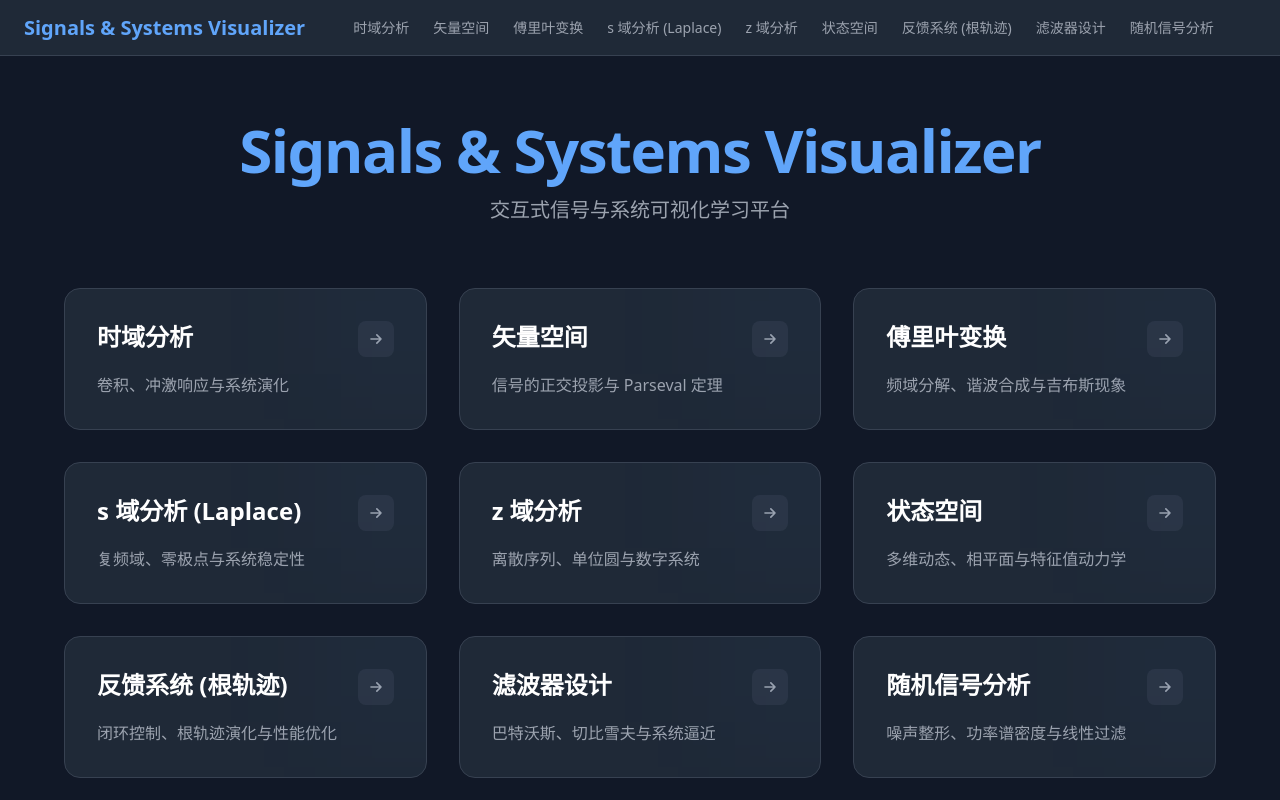
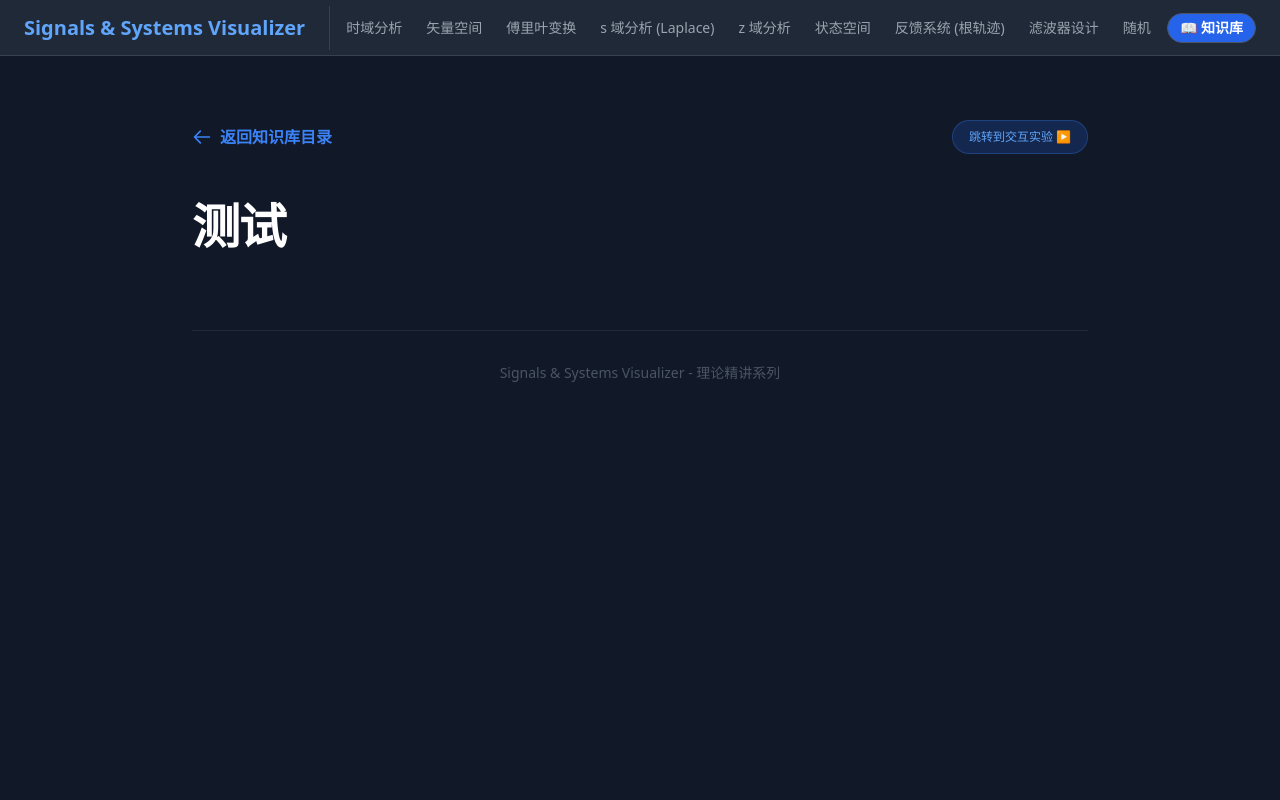
Before and after one commit to justice010/signals-systems-visualizer, a React (Vite) app: page /signals-systems-visualizer/knowledge/1 in a window 1280 px wide. Before the commit this address led to /signals-systems-visualizer. Built offline with nearby package versions, Linux system fonts and the light colour scheme.

Commit message:
feat: Add Knowledge Base Module

```diff
--- /dev/null
+++ b/src/components/KnowledgeChapter.tsx
@@ -0,0 +1,86 @@
+import React, { useEffect, useState } from 'react';
+import { useParams, Link } from 'react-router-dom';
+import ReactMarkdown from 'react-markdown';
+import remarkMath from 'remark-math';
+import rehypeKatex from 'rehype-katex';
+import rehypeRaw from 'rehype-raw';
+
+// Dynamic discovery for chapter content
+const knowledgeModules = import.meta.glob('/src/content/knowledge/*.md', { query: '?raw', import: 'default' });
+
+const KnowledgeChapter: React.FC = () => {
+  const { chapterId } = useParams<{ chapterId: string }>();
+  const [content, setContent] = useState<string>('');
+  const [loading, setLoading] = useState(true);
+
+  useEffect(() => {
+    const loadContent = async () => {
+      setLoading(true);
+      // Try to find the exact match or fuzzy match (case/path style)
+      const availableKeys = Object.keys(knowledgeModules);
+      const matchingKey = availableKeys.find(key => key.endsWith(`${chapterId}.md`));
+
+      if (matchingKey) {
+        try {
+          const raw = await knowledgeModules[matchingKey]();
+          setContent(raw as string);
+        } catch (err) {
+          console.error('Error loading knowledge content:', err);
+          setContent('# 加载失败\n\n读取文档内容时出错。');
+        }
+      } else {
+        setContent('# 404 文档未找到\n\n抱歉，该章节的理论文档尚未创建。');
+      }
+      setLoading(false);
+    };
+
+    loadContent();
+  }, [chapterId]);
+
+  return (
+    <div className="h-full w-full overflow-y-auto bg-gray-900 text-gray-100 p-6 md:p-16 scroll-smooth">
+      <div className="max-w-4xl mx-auto">
+        {/* Navigation / Back Link */}
+        <nav className="mb-12 flex items-center justify-between">
+          <Link
+            to="/knowledge"
+            className="flex items-center text-blue-500 hover:text-blue-400 transition-colors group"
+          >
+            <svg className="w-5 h-5 mr-2 transform group-hover:-translate-x-1 transition-transform" fill="none" stroke="currentColor" viewBox="0 0 24 24">
+              <path strokeLinecap="round" strokeLinejoin="round" strokeWidth={2} d="M10 19l-7-7m0 0l7-7m-7 7h18" />
+            </svg>
+            <span className="font-bold">返回知识库目录</span>
+          </Link>
+
+          <Link
+            to={`/chapter/${chapterId}`}
+            className="text-xs bg-blue-600/20 text-blue-400 border border-blue-500/30 px-4 py-2 rounded-full hover:bg-blue-600 hover:text-white transition-all"
+          >
+            跳转到交互实验 ▶
+          </Link>
+        </nav>
+
+        {loading ? (
+          <div className="flex justify-center py-20">
+            <div className="animate-spin rounded-full h-10 w-10 border-b-2 border-blue-500"></div>
+          </div>
+        ) : (
+          <article className="prose prose-invert prose-lg max-w-none prose-headings:tracking-tight prose-a:text-blue-400 prose-img:rounded-xl">
+            <ReactMarkdown
+              remarkPlugins={[remarkMath]}
+              rehypePlugins={[rehypeKatex, rehypeRaw]}
+            >
+              {content}
+            </ReactMarkdown>
+          </article>
+        )}
+
+        <footer className="mt-20 pt-8 border-t border-gray-800 text-center text-gray-600 text-sm pb-12">
+          Signals & Systems Visualizer - 理论精讲系列
+        </footer>
+      </div>
+    </div>
+  );
+};
+
+export default KnowledgeChapter;
--- /dev/null
+++ b/src/components/KnowledgeHome.tsx
@@ -0,0 +1,103 @@
+import React, { useEffect, useState } from 'react';
+import { useNavigate } from 'react-router-dom';
+
+// Dynamic discovery of all markdown files in the knowledge folder
+const knowledgeModules = import.meta.glob('/src/content/knowledge/*.md', { query: '?raw', import: 'default' });
+
+interface ChapterInfo {
+  id: string;
+  title: string;
+  desc: string;
+}
+
+const KnowledgeHome: React.FC = () => {
+  const navigate = useNavigate();
+  const [chapters, setChapters] = useState<ChapterInfo[]>([]);
+  const [loading, setLoading] = useState(true);
+
+  useEffect(() => {
+    const loadChapters = async () => {
+      const chapterData: ChapterInfo[] = [];
+
+      for (const path in knowledgeModules) {
+        try {
+          const rawContent = await knowledgeModules[path]() as string;
+          // Extract ID from filename (e.g., /src/content/knowledge/time-domain.md -> time-domain)
+          const id = path.split('/').pop()?.replace('.md', '') || '';
+
+          // Extract Title from the first H1 (# Title)
+          const titleMatch = rawContent.match(/^#\s+(.*)/m);
+          const title = titleMatch ? titleMatch[1] : id;
+
+          // Extract Description from the first non-header paragraph
+          const lines = rawContent.split('\n');
+          const firstPara = lines.find(line => line.trim() && !line.startsWith('#') && !line.startsWith('---')) || '阅读该章节的理论详情...';
+          const desc = firstPara.length > 80 ? firstPara.substring(0, 77) + '...' : firstPara;
+
+          chapterData.push({ id, title, desc });
+        } catch (err) {
+          console.error(`Failed to load knowledge file at ${path}:`, err);
+        }
+      }
+
+      // Sort alphabetically or numerically if needed, here we just keep the glob order
+      setChapters(chapterData);
+      setLoading(false);
+    };
+
+    loadChapters();
+  }, []);
+
+  return (
+    <div className="h-full w-full overflow-y-auto bg-gray-900 text-gray-100 p-6 md:p-16 scroll-smooth">
+      <header className="max-w-6xl mx-auto mb-10 md:mb-16">
+        <div className="flex items-center space-x-4 mb-4">
+          <span className="text-4xl animate-pulse">📖</span>
+          <h1 className="text-3xl md:text-5xl font-extrabold text-white tracking-tight">
+            理论知识库
+          </h1>
+        </div>
+        <p className="text-lg text-gray-400 font-medium border-l-4 border-blue-500 pl-4 max-w-2xl">
+          动态知识库已就绪。系统会自动扫描 <code className="bg-gray-800 px-2 py-1 rounded text-blue-400 text-sm">src/content/knowledge/</code> 下的所有 Markdown 文件并实时更新目录。
+        </p>
+      </header>
+
+      {loading ? (
+        <div className="flex justify-center items-center h-64">
+          <div className="animate-spin rounded-full h-12 w-12 border-b-2 border-blue-500"></div>
+        </div>
+      ) : chapters.length === 0 ? (
+        <div className="max-w-6xl mx-auto bg-gray-800/30 border border-dashed border-gray-700 rounded-2xl p-12 text-center text-gray-500">
+          <p>暂无理论文档。请在 <code className="text-gray-400">src/content/knowledge/</code> 下创建 .md 文件。</p>
+        </div>
+      ) : (
+        <div className="max-w-6xl mx-auto grid grid-cols-1 sm:grid-cols-2 lg:grid-cols-3 gap-4 md:gap-8 pb-12">
+          {chapters.map((ch) => (
+            <div
+              key={ch.id}
+              onClick={() => navigate(`/knowledge/${ch.id}`)}
+              className="group relative bg-gray-800/40 border border-gray-700 p-6 rounded-2xl cursor-pointer
+                         transition-all duration-300 hover:bg-gray-800 hover:border-blue-500/50
+                         hover:shadow-2xl hover:shadow-blue-500/10 hover:-translate-y-1"
+            >
+              <h3 className="text-xl font-bold text-white mb-3 group-hover:text-blue-400 transition-colors">
+                {ch.title}
+              </h3>
+              <p className="text-sm text-gray-400 leading-relaxed h-10 overflow-hidden text-ellipsis">
+                {ch.desc}
+              </p>
+              <div className="mt-6 flex items-center text-blue-500 text-xs font-bold uppercase tracking-wider opacity-0 group-hover:opacity-100 transition-opacity">
+                <span>进入深度学习</span>
+                <svg className="ml-2 w-4 h-4" fill="none" stroke="currentColor" viewBox="0 0 24 24">
+                  <path strokeLinecap="round" strokeLinejoin="round" strokeWidth={3} d="M9 5l7 7-7 7" />
+                </svg>
+              </div>
+            </div>
+          ))}
+        </div>
+      )}
+    </div>
+  );
+};
+
+export default KnowledgeHome;
--- a/src/components/Navigation.tsx
+++ b/src/components/Navigation.tsx
@@ -15,16 +15,18 @@ const chapters = [
 
 const Navigation: React.FC = () => {
   return (
-    <nav className="h-14 w-full bg-gray-800 border-b border-gray-700 flex items-center px-4 md:px-6 space-x-4 md:space-x-8 shrink-0 overflow-hidden">
+    <nav className="h-14 w-full bg-gray-800 border-b border-gray-700 flex items-center px-4 md:px-6 shrink-0 overflow-hidden">
+      {/* Logo */}
       <Link
         to="/"
-        className="text-lg md:text-xl font-bold text-blue-400 mr-2 md:mr-4 hover:text-blue-300 transition-colors cursor-pointer shrink-0"
+        className="text-lg md:text-xl font-bold text-blue-400 mr-4 hover:text-blue-300 transition-colors cursor-pointer shrink-0"
       >
         <span className="hidden sm:inline">Signals &amp; Systems Visualizer</span>
         <span className="sm:hidden">SSV</span>
       </Link>
 
-      <div className="flex space-x-4 md:space-x-6 overflow-x-auto no-scrollbar py-2 scroll-smooth">
+      {/* Scrollable Tabs Area */}
+      <div className="flex-grow flex space-x-4 md:space-x-6 overflow-x-auto no-scrollbar py-2 scroll-smooth border-l border-gray-700 ml-2 pl-4">
         {chapters.map((ch) => (
           <NavLink
             key={ch.path}
@@ -39,6 +41,19 @@ const Navigation: React.FC = () => {
           </NavLink>
         ))}
       </div>
+
+      {/* Fixed Knowledge Base Button */}
+      <NavLink
+        to="/knowledge"
+        className={({ isActive }) =>
+          `ml-4 flex items-center space-x-1 shrink-0 text-xs md:text-sm font-bold transition-colors py-1 px-3 rounded-full border border-gray-600 hover:border-blue-400 ${
+            isActive ? 'bg-blue-600 text-white border-blue-600' : 'text-gray-300'
+          }`
+        }
+      >
+        <span>📖</span>
+        <span>知识库</span>
+      </NavLink>
     </nav>
   );
 };
--- /dev/null
+++ b/src/content/knowledge/1.md
@@ -0,0 +1 @@
+# 测试
```
Also changed, not shown: src/router/index.tsx (+10 -0 lines).
